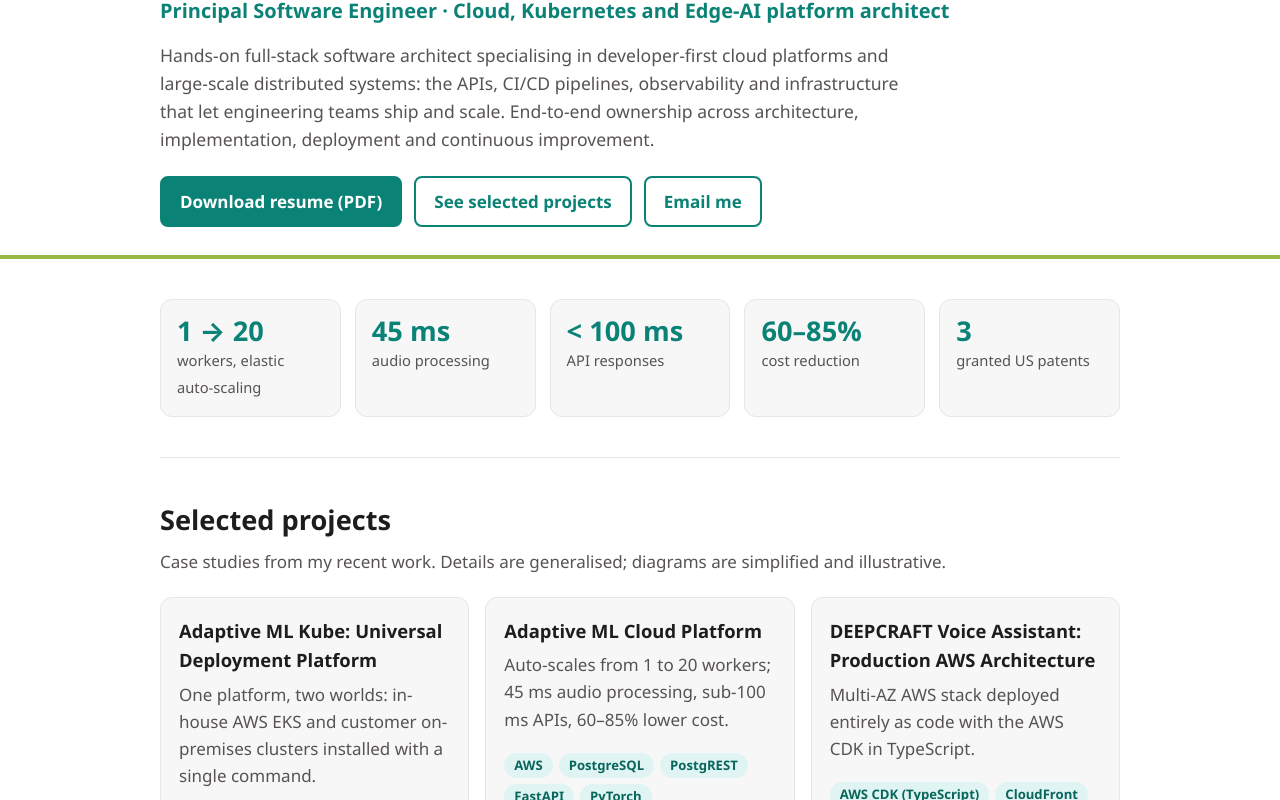
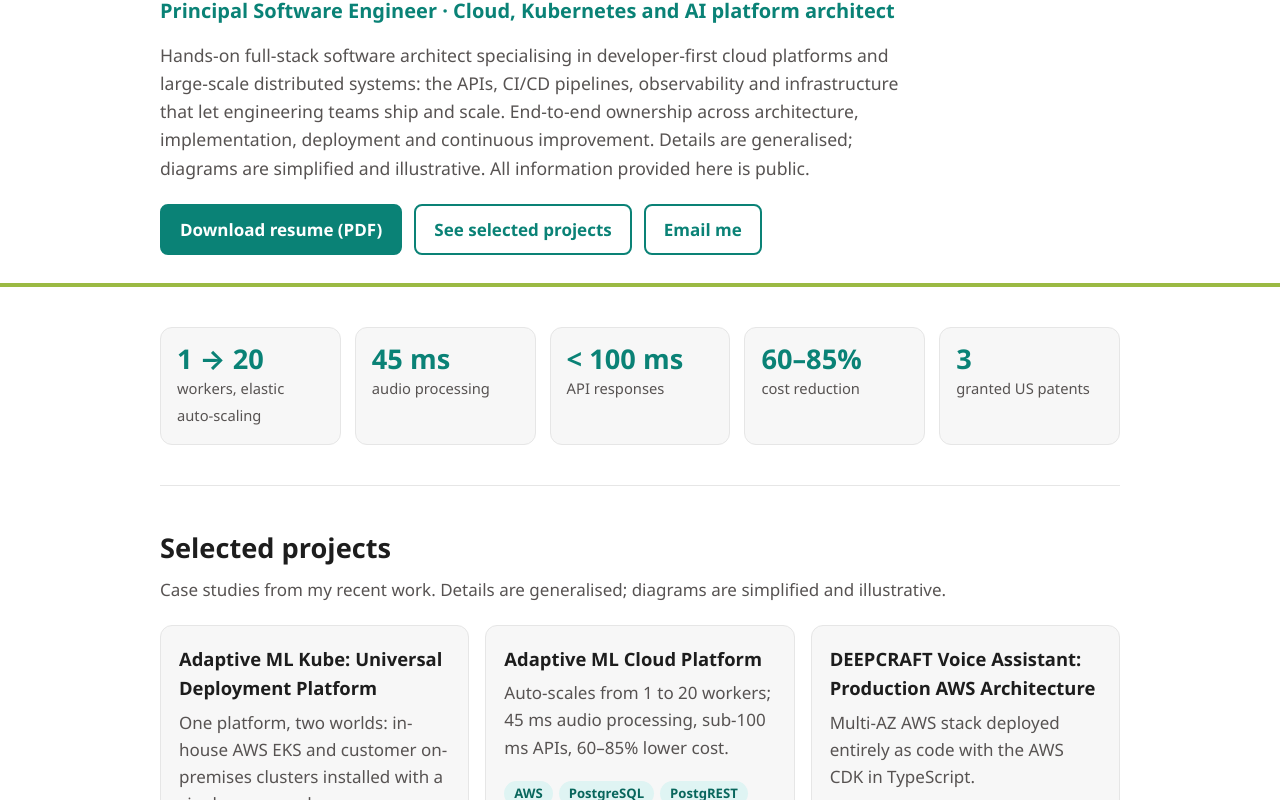
Before and after one commit to Reyev123/abr-portfolio, a plain HTML site: page index.html in a window 1280 px wide. Shown: the part 166-966 px from the top of the page. Drawn offline with Linux system fonts and the light colour scheme.

Commit message:
Update role line and add public-information note
Co-authored-by: Copilot <223556219+Copilot@users.noreply.github.com>

```diff
--- a/index.html
+++ b/index.html
@@ -1,11 +1,11 @@
 <!doctype html>
 <html lang="en"><head><meta charset="utf-8"><meta name="viewport" content="width=device-width,initial-scale=1">
-<title>Alexander Rayev | Portfolio</title><meta name="description" content="Portfolio of Alexander Rayev, principal software engineer: cloud, Kubernetes and edge-AI platforms.">
+<title>Alexander Rayev | Portfolio</title><meta name="description" content="Portfolio of Alexander Rayev, principal software engineer: cloud, Kubernetes and AI platforms.">
 <link rel="stylesheet" href="assets/style.css"></head>
 <body><header class="site"><div class="wrap"><a class="brand" href="index.html">Alexander Rayev</a><nav aria-label="Main"><a href="index.html#projects">Projects</a><a href="index.html#experience">Experience</a><a href="index.html#patents">Patents</a><a href="docs/Alexander-Rayev-Resume.pdf">Resume</a><a href="index.html#contact">Contact</a></nav></div></header>
 
-<div class="hero"><div class="wrap"><h1>Alexander Rayev</h1><p class="role">Principal Software Engineer &middot; Cloud, Kubernetes and Edge-AI platform architect</p>
-<p class="lead">Hands-on full-stack software architect specialising in developer-first cloud platforms and large-scale distributed systems: the APIs, CI/CD pipelines, observability and infrastructure that let engineering teams ship and scale. End-to-end ownership across architecture, implementation, deployment and continuous improvement.</p>
+<div class="hero"><div class="wrap"><h1>Alexander Rayev</h1><p class="role">Principal Software Engineer &middot; Cloud, Kubernetes and AI platform architect</p>
+<p class="lead">Hands-on full-stack software architect specialising in developer-first cloud platforms and large-scale distributed systems: the APIs, CI/CD pipelines, observability and infrastructure that let engineering teams ship and scale. End-to-end ownership across architecture, implementation, deployment and continuous improvement. Details are generalised; diagrams are simplified and illustrative. All information provided here is public.</p>
 <div class="btns"><a class="btn primary" href="docs/Alexander-Rayev-Resume.pdf">Download resume (PDF)</a><a class="btn secondary" href="#projects">See selected projects</a><a class="btn secondary" href="mailto:arayev@yahoo.com">Email me</a></div></div></div>
 <main class="wrap">
 <section aria-label="Highlights"><div class="stats">
```
Also changed, not shown: 1 other file.
